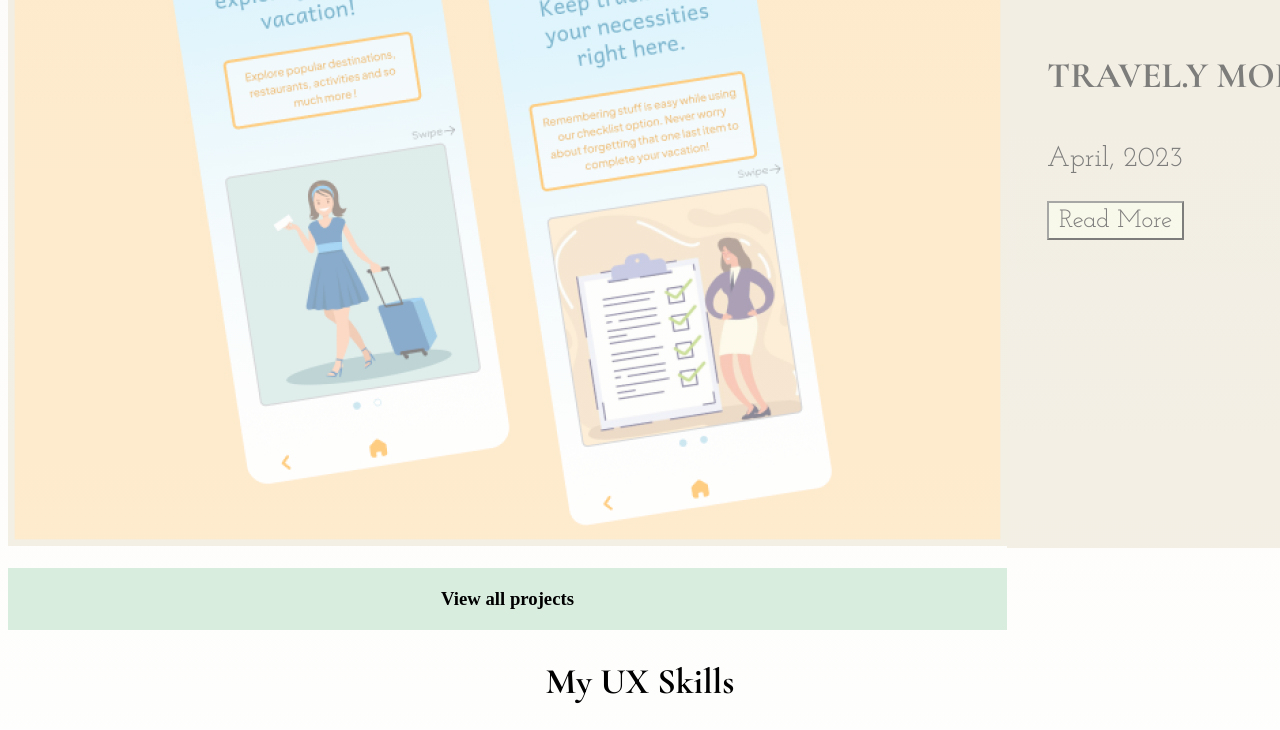
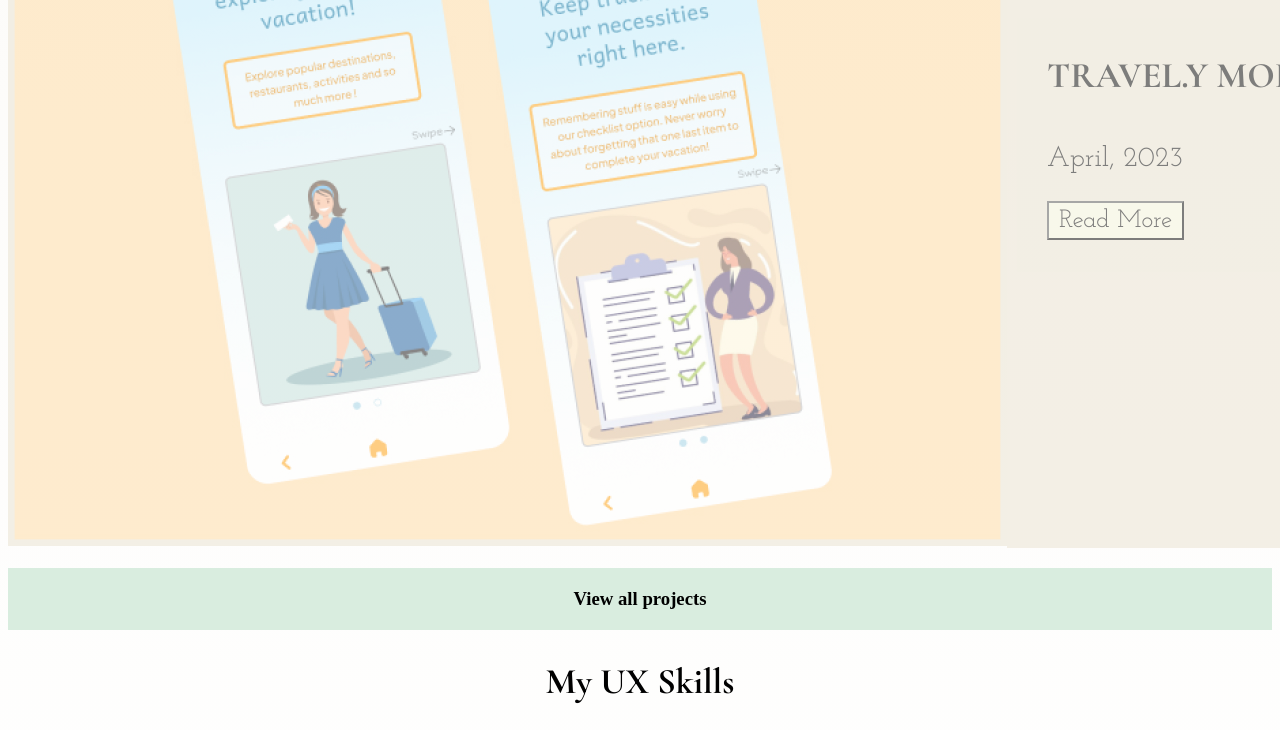
Before and after one commit to noemyehz96/UX_UI_HW_18, a plain HTML site: page index.html in a window 1280 px wide. Shown: the part 1507-2237 px from the top of the page. Drawn offline with nearby package versions, Linux system fonts and the light colour scheme.

Commit message:
width of "view all.." extended

```diff
--- a/CSS/style.css
+++ b/CSS/style.css
@@ -108,7 +108,6 @@ li {
 
 .myWork h3{
     background-color: #D9EDDF;
-    width: 959px;
     text-align: center;
     padding:20px;
 }
```
